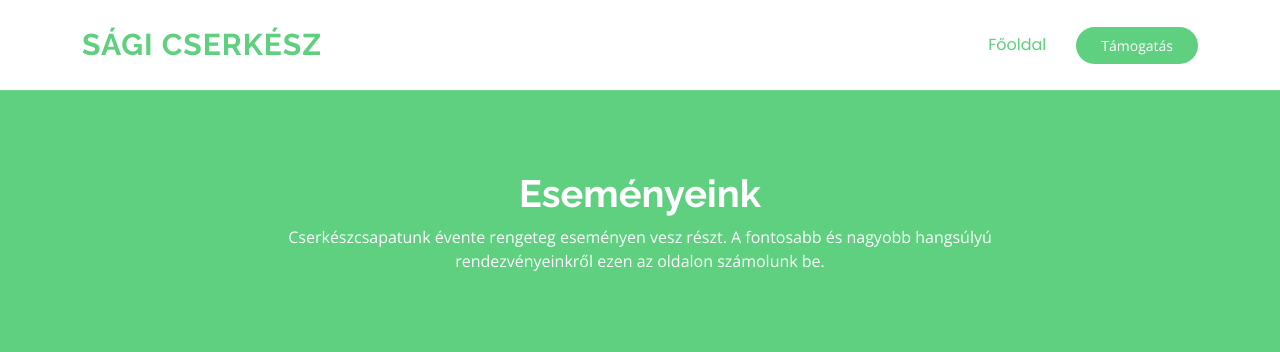
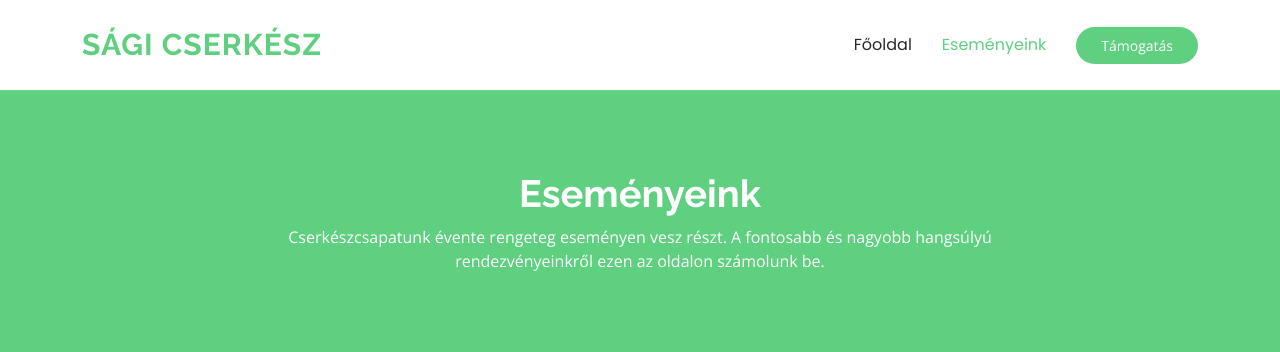
Before and after one commit to Korboncnok/v2-szent-imre-web, a PHP site: page /esemenyek.php in a window 1280 px wide. Shown: the top 352 px of the page. Run offline with PHP 8.4, Linux system fonts and the light colour scheme.

Commit message:
Update header.php

```diff
--- a/assets/template/header.php
+++ b/assets/template/header.php
@@ -7,12 +7,18 @@
         <h1 class="">Sági cserkész</h1>
       </a>
 
-      <nav id="navmenu" class="navmenu">
-        <ul>
-          <li><a href="index" class="active">Főoldal</a></li>
-        </ul>
-        <i class="mobile-nav-toggle d-xl-none bi bi-list"></i>
-      </nav>
+      <?php
+// Lekéri az aktuális oldal nevét
+$current_page = basename($_SERVER['PHP_SELF'], ".php");
+?>
+
+<nav id="navmenu" class="navmenu">
+    <ul>
+        <li><a href="index" class="<?php echo ($current_page == 'index') ? 'active' : ''; ?>">Főoldal</a></li>
+        <li><a href="esemenyek" class="<?php echo ($current_page == 'esemenyek') ? 'active' : ''; ?>">Eseményeink</a></li>
+    </ul>
+    <i class="mobile-nav-toggle d-xl-none bi bi-list"></i>
+</nav>
 
       <a class="btn-getstarted" href="mailto:27szentimrecscs@gmail.com">Támogatás</a>
 
```
